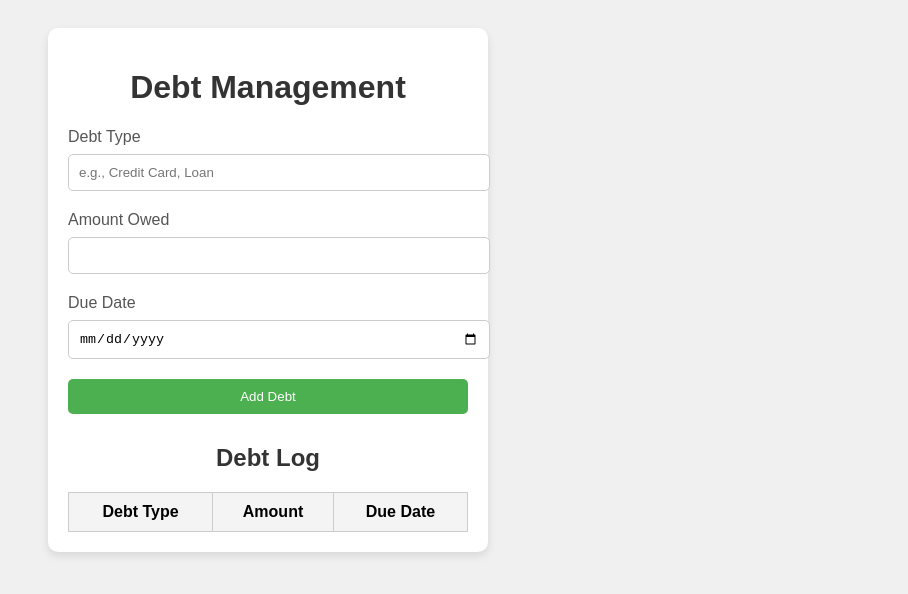
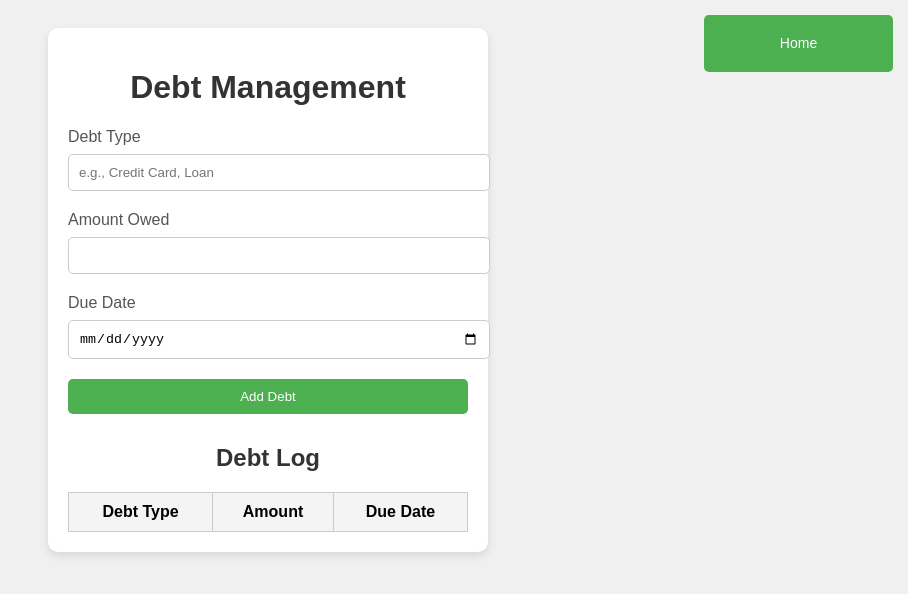
Before and after one commit to Sangeetha-T-Samuel/VIRONISA-1-, a website: page debt.html in a window 1280 px wide. Shown: the whole page, without its empty margins (372-1280 px from the left). Drawn offline with Linux system fonts and the light colour scheme; no server answers.

Commit message:
Update debt.html

```diff
--- a/debt.html
+++ b/debt.html
@@ -64,10 +64,31 @@
         th {
             background-color: #f4f4f4;
         }
+        .home-btn {
+    font-size: 14px; /* Slightly larger text size for visibility */
+    width: 5cm; /* Set width to 5cm */
+    height: 1.5cm; /* Adjust height for balance */
+    border: none;
+    border-radius: 5px;
+    background-color: #4CAF50;
+    color: white;
+    cursor: pointer;
+    position: absolute;
+    right: 15px;
+    top: 15px;
+    display: flex;
+    align-items: center;
+    justify-content: center;
+    text-align: center;
+}
+        }
+        .home-btn:hover {
+            background-color: #4ad219;
+        }
     </style>
 </head>
 <body>
-
+ <button class="home-btn" onclick="window.location.href='homepage.html'">Home</button>
     <!-- Debt Management Interface -->
     <div class="container">
         <h1>Debt Management</h1>
```
Lines whose indentation alone changed are shown as unchanged.
